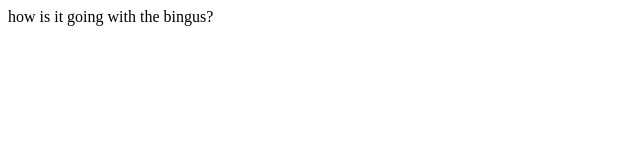
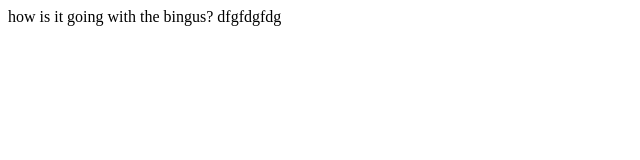
Before and after one commit to kieranschool1/radio-website-school-project, a Next.js app: page / in a window 1280 px wide. Shown: the top 160 px of the page, without its empty margins (0-640 px from the left). Built offline with nearby package versions, Linux system fonts and the light colour scheme.

Commit message:
✨ Add files

```diff
--- a/pages/index.tsx
+++ b/pages/index.tsx
@@ -2,7 +2,7 @@ import Head from 'next/head'
 
 const Home = () => {
   return (
-    <div>how is it going with the bingus?</div>
+    <div>how is it going with the bingus? dfgfdgfdg</div>
   )
 }
 
```
